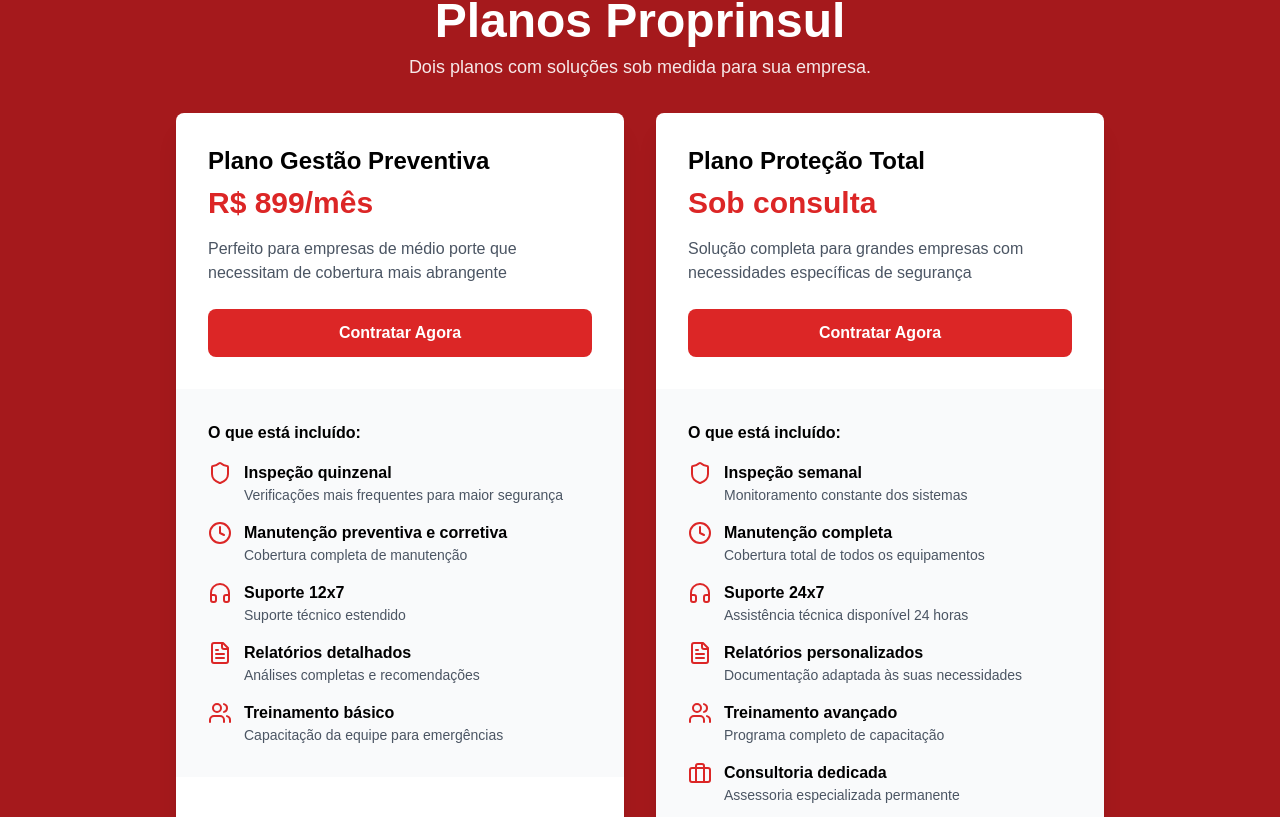
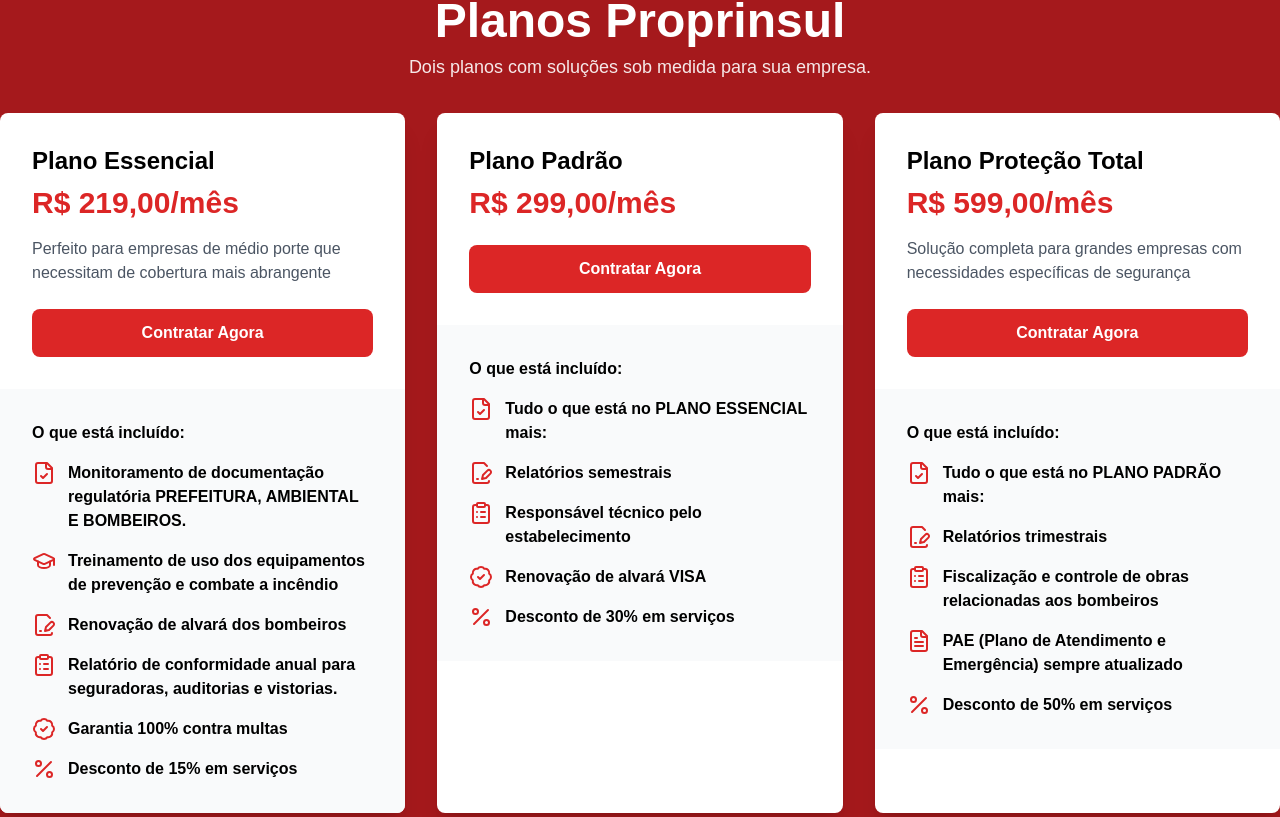
Before and after one commit to JoaoLuiz92/ProprinsulNew, a React (Vite) app: page /plans in a window 1280 px wide. Shown: the part 683-1500 px from the top of the page. Built offline with nearby package versions, Linux system fonts and the light colour scheme; a web font is replaced by a local one.

Commit message:
Parte dos Planos

```diff
--- a/package.json
+++ b/package.json
@@ -10,7 +10,11 @@
     "preview": "vite preview"
   },
   "dependencies": {
+    "@contentful/rich-text-react-renderer": "^16.0.1",
+    "@contentful/rich-text-types": "^17.0.0",
     "@formspree/react": "^2.5.4",
+    "contentful": "^11.5.23",
+    "dotenv": "^16.5.0",
     "lucide-react": "^0.344.0",
     "react": "^18.3.1",
     "react-dom": "^18.3.1",
--- a/src/App.tsx
+++ b/src/App.tsx
@@ -20,8 +20,6 @@
 import sbs from './public/img/sbs.jpg';
 import allesblau from './public/img/allesblau.png';
 import vbs from './public/img/VBS.png';
-
-
 
 import {
   Mail,
@@ -293,8 +291,11 @@
       <Link to="/about" className="text-white hover:text-red-600 capitalize">
         Sobre
       </Link>
-      <Link to="/plans" className="text-white hover:text-red-600 capitalize">
+       <Link to="/plans" className="text-white hover:text-red-600 capitalize">
         Planos
+      </Link>
+             <Link to="/blog" className="text-white hover:text-red-600 capitalize">
+        Blog
       </Link>
       {['Serviços', 'Clientes', 'Contato'].map((item) => (
         <button
--- a/src/Plans.tsx
+++ b/src/Plans.tsx
@@ -10,7 +10,13 @@
   Headphones,
   FileText,
   Users,
-  Briefcase
+  Briefcase,
+  FileCheck,
+  GraduationCap,
+  FileSignature,
+  ClipboardList,
+  BadgeCheck,
+  Percent
 } from 'lucide-react';
 import { Link } from 'react-router-dom';
 
@@ -21,72 +27,104 @@
   const plans = [
 
     {
-      name: "Plano Gestão Preventiva",
-      price: "R$ 899/mês",
+      name: "Plano Essencial",
+      price: "R$ 219,00/mês",
       description: "Perfeito para empresas de médio porte que necessitam de cobertura mais abrangente",
       features: [
         {
-          icon: Shield,
-          title: "Inspeção quinzenal",
-          description: "Verificações mais frequentes para maior segurança"
+          icon: FileCheck,
+          title: "Monitoramento de documentação regulatória PREFEITURA, AMBIENTAL E BOMBEIROS.",
+          description: ""
         },
         {
-          icon: Clock,
-          title: "Manutenção preventiva e corretiva",
-          description: "Cobertura completa de manutenção"
+          icon: GraduationCap,
+          title: "Treinamento de uso dos equipamentos de prevenção e combate a incêndio",
+          description: ""
         },
         {
-          icon: Headphones,
-          title: "Suporte 12x7",
-          description: "Suporte técnico estendido"
+          icon: FileSignature,
+          title: "Renovação de alvará dos bombeiros",
+          description: ""
         },
         {
-          icon: FileText,
-          title: "Relatórios detalhados",
-          description: "Análises completas e recomendações"
+          icon: ClipboardList,
+          title: "Relatório de conformidade anual para seguradoras, auditorias e vistorias.",
+          description: ""
         },
         {
-          icon: Users,
-          title: "Treinamento básico",
-          description: "Capacitação da equipe para emergências"
+          icon: BadgeCheck,
+          title: "Garantia 100% contra multas",
+          description: ""
+        },
+        {
+          icon: Percent,
+          title: "Desconto de 15% em serviços",
+          description: ""
+        }
+      ]
+    },
+        {
+      name: "Plano Padrão",
+      price: "R$ 299,00/mês",
+      description: "",
+      features: [
+        {
+          icon: FileCheck,
+          title: "Tudo o que está no PLANO ESSENCIAL mais:",
+          description: ""
+        },
+        {
+          icon: FileSignature,
+          title: "Relatórios semestrais",
+          description: ""
+        },
+        {
+          icon: ClipboardList,
+          title: "Responsável técnico pelo estabelecimento",
+          description: ""
+        },
+        {
+          icon: BadgeCheck,
+          title: "Renovação de alvará VISA",
+          description: ""
+        },
+        {
+          icon: Percent,
+          title: "Desconto de 30% em serviços",
+          description: ""
         }
       ]
     },
     {
       name: "Plano Proteção Total",
-      price: "Sob consulta",
+      price: "R$ 599,00/mês",
       description: "Solução completa para grandes empresas com necessidades específicas de segurança",
       features: [
         {
-          icon: Shield,
-          title: "Inspeção semanal",
-          description: "Monitoramento constante dos sistemas"
+          icon: FileCheck,
+          title: "Tudo o que está no PLANO PADRÃO mais:",
+          description: ""
         },
         {
-          icon: Clock,
-          title: "Manutenção completa",
-          description: "Cobertura total de todos os equipamentos"
+          icon: FileSignature,
+          title: "Relatórios trimestrais",
+          description: ""
         },
         {
-          icon: Headphones,
-          title: "Suporte 24x7",
-          description: "Assistência técnica disponível 24 horas"
+          icon: ClipboardList,
+          title: "Fiscalização e controle de obras relacionadas aos bombeiros",
+          description: ""
         },
         {
           icon: FileText,
-          title: "Relatórios personalizados",
-          description: "Documentação adaptada às suas necessidades"
+          title: "PAE (Plano de Atendimento e Emergência) sempre atualizado",
+          description: ""
         },
         {
-          icon: Users,
-          title: "Treinamento avançado",
-          description: "Programa completo de capacitação"
+          icon: Percent,
+          title: "Desconto de 50% em serviços",
+          description: ""
         },
-        {
-          icon: Briefcase,
-          title: "Consultoria dedicada",
-          description: "Assessoria especializada permanente"
-        }
       ]
     }
   ];
--- a/src/main.tsx
+++ b/src/main.tsx
@@ -5,6 +5,7 @@
 import About from './About.tsx';
 import './index.css';
 import Plans from './Plans.tsx';
+
 
 createRoot(document.getElementById('root')!).render(
   <StrictMode>
```
Also changed, not shown: 1 other file (tests, documents, lock files or other folders).
